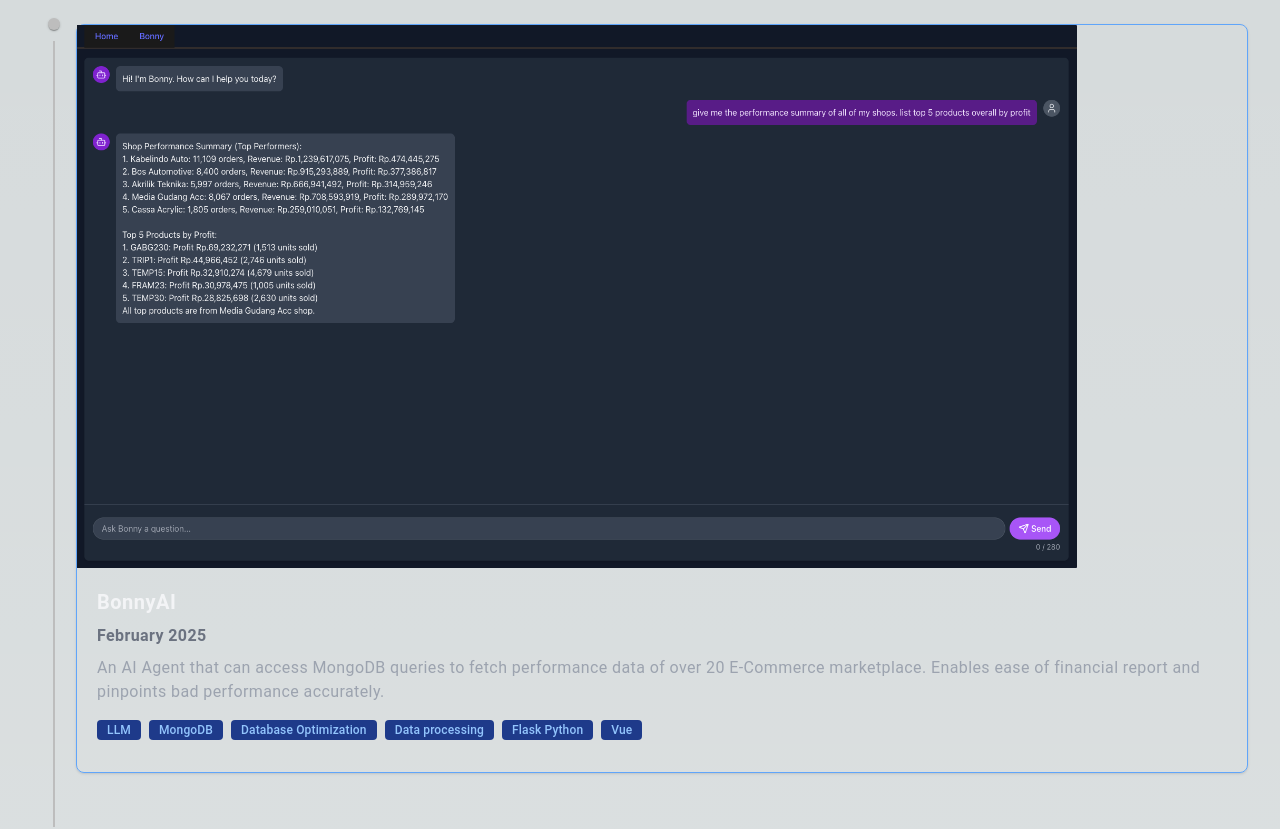
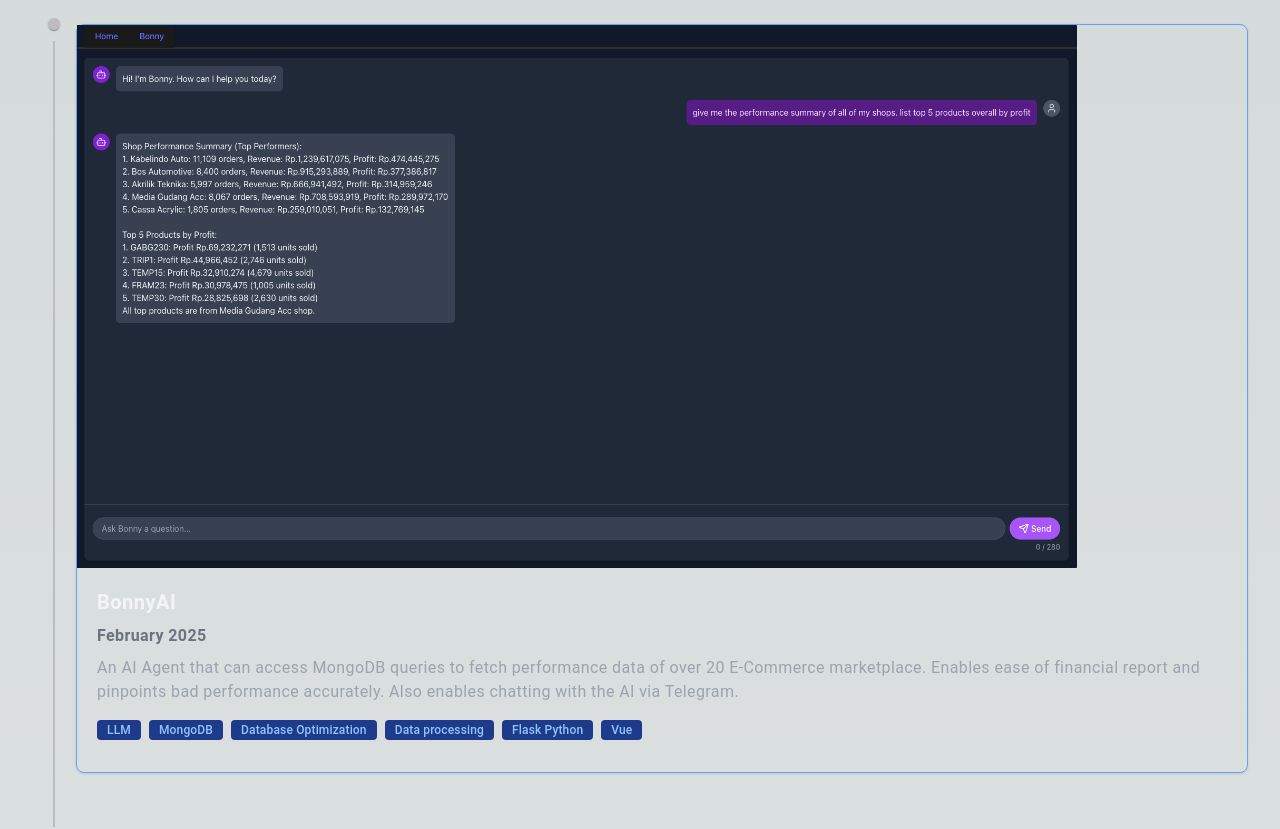
Before and after one commit to brebribre/pers-web, a Next.js app: page /components/layout/Timeline in a window 1280 px wide. Shown: the top 829 px of the page. Built offline with nearby package versions, Linux system fonts and the light colour scheme.

Commit message:
work update

```diff
--- a/pages/components/layout/Timeline.tsx
+++ b/pages/components/layout/Timeline.tsx
@@ -32,7 +32,7 @@ export default function CustomizedTimeline() {
               <TimelineProjectCard
                   time="February 2025"
                   header="BonnyAI"
-                  desc="An AI Agent that can access MongoDB queries to fetch performance data of over 20 E-Commerce marketplace. Enables ease of financial report and pinpoints bad performance accurately."
+                  desc="An AI Agent that can access MongoDB queries to fetch performance data of over 20 E-Commerce marketplace. Enables ease of financial report and pinpoints bad performance accurately. Also enables chatting with the AI via Telegram."
                   tags={[
                     'LLM',
                     'MongoDB',
```
